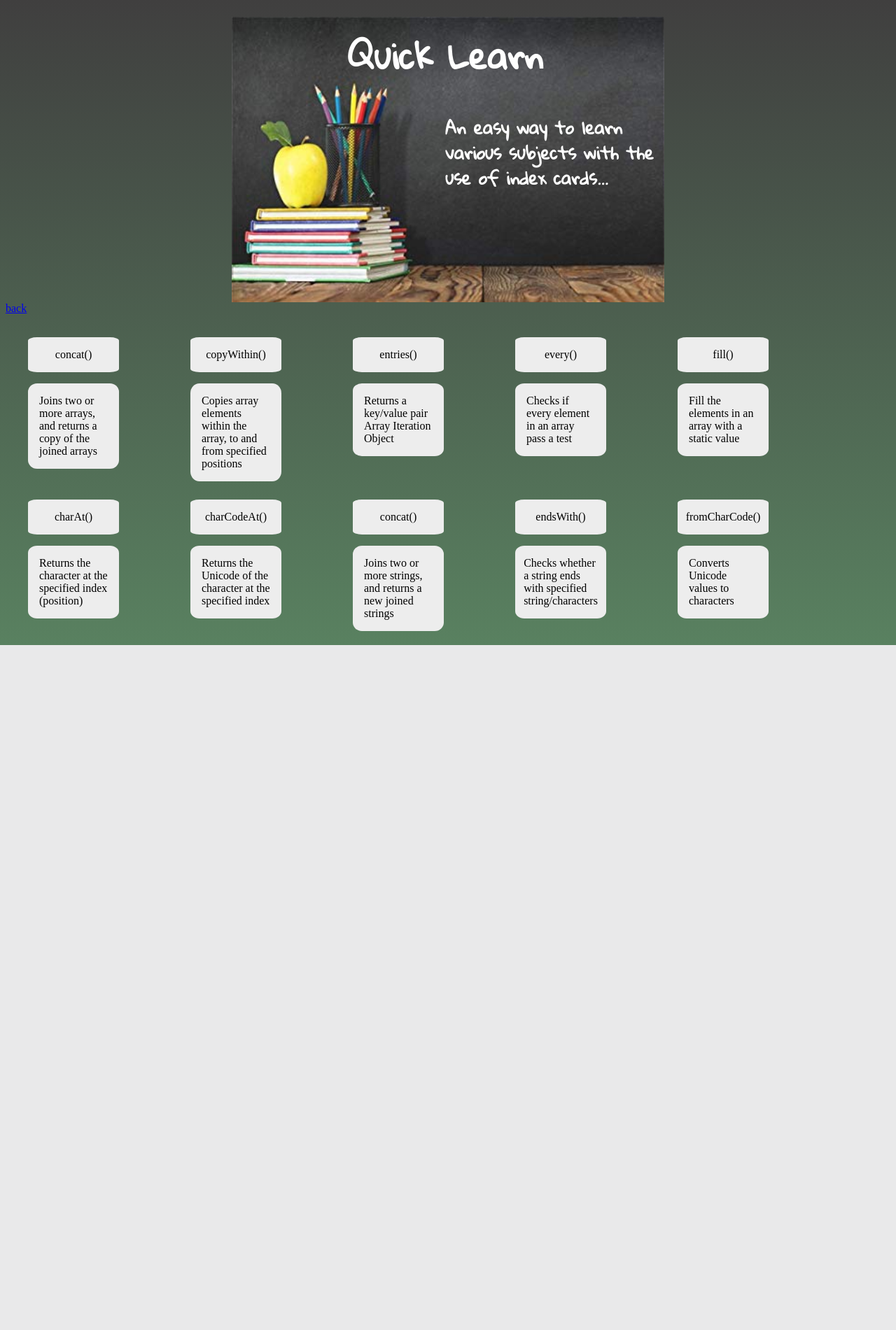
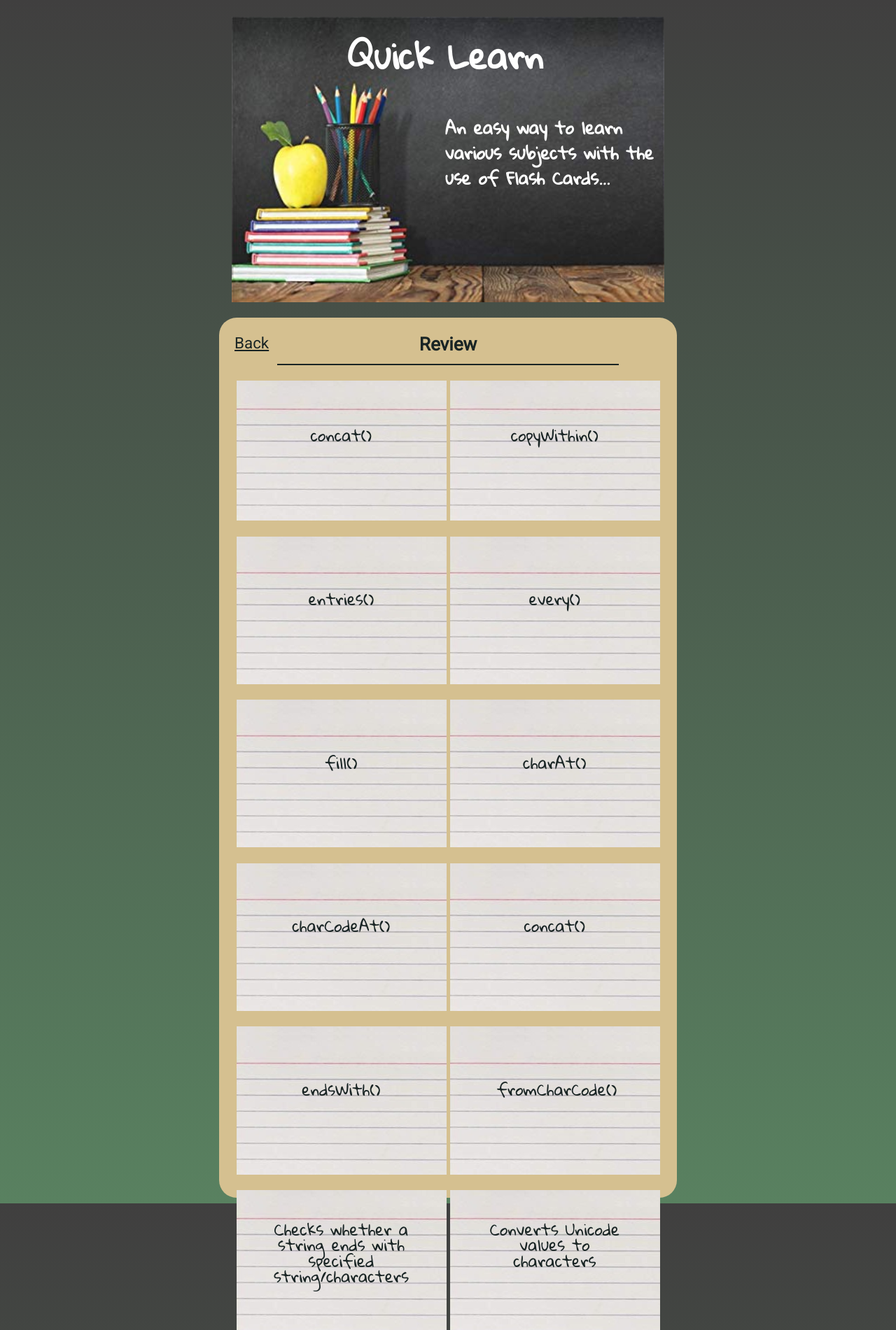
Before and after one commit to stevemcd87/python_indexCards, a Django app: a page that uses indexcards/templates/base.html in a window 1280 px wide. Shown: the whole page at 70% size. Before the commit the page ends 922 px from the top, so only its background shows below. Run offline with Django 3.2, Linux system fonts and the light colour scheme; data comes from the database, SQL or seed files in the repository; some libraries are stand-ins or nearby versions.

Commit message:
completed review.html

```diff
--- a/indexcards/templates/base.html
+++ b/indexcards/templates/base.html
@@ -1,25 +1,24 @@
 {% load static%}
 <!DOCTYPE html>
 <html lang="en" dir="ltr">
+
 <head>
   <meta name="viewport" content="width=device-width,initial-scale=1">
   <meta charset="utf-8">
 
   <link rel="stylesheet" href="{% static 'styles.css' %}">
   <script src="https://code.jquery.com/jquery-2.1.4.min.js"> </script>
-    <script
-      src="https://code.jquery.com/jquery-3.3.1.min.js"
-      integrity="sha256-FgpCb/KJQlLNfOu91ta32o/NMZxltwRo8QtmkMRdAu8="
-      crossorigin="anonymous">
+  <script src="https://code.jquery.com/jquery-3.3.1.min.js" integrity="sha256-FgpCb/KJQlLNfOu91ta32o/NMZxltwRo8QtmkMRdAu8=" crossorigin="anonymous">
   </script>
   <script src="https://cdn.rawgit.com/nnattawat/flip/master/dist/jquery.flip.min.js"></script>
   <script src="{% static 'app.js' %}"></script>
   <title>Quick Learn</title>
 </head>
+
 <body>
-    <header  class="clearfix">
+  <header class="clearfix">
     <h1>Quick Learn</h1>
-      <h2 >An easy way to learn various subjects with the use of index cards...</h2>
+    <h2>An easy way to learn various subjects with the use of Flash Cards...</h2>
   </header>
   <div class="block-content">
     {% block content %}
@@ -27,4 +26,5 @@
   </div>
 
 </body>
+
 </html>
--- a/indexcards/templates/review.html
+++ b/indexcards/templates/review.html
@@ -1,20 +1,26 @@
 {% extends "base.html" %}
 {% block content%}
-
-
-  <a href="{% url 'subject_subtopics' subject.name %}">back</a>
-
+<div class="partial">
+  <p class="back-link">
+    <a href="{% url 'subject_subtopics' subject.name %}">Back</a>
+  </p>
+  <h3 class="test-review">Review</h3>
   <div class="cards">
-
     {% for card in cards%}
-      <div class="card-grid">
-        <div class="front">
+    <div class="card-grid">
+      <div class="front">
+        <p class="card-content">
           {{card.front}}
-        </div>
-        <div class="back">
+        </p>
+      </div>
+      <div class="back">
+        <p class="card-content">
           {{card.back}}
-        </div>
+        </p>
       </div>
+    </div>
     {% endfor %}
   </div>
+</div>
+
 {% endblock %}
--- a/indexcards/templates/subtopic_cards.html
+++ b/indexcards/templates/subtopic_cards.html
@@ -1,5 +1,6 @@
 {% extends "base.html" %}
 {% block content%}
+<!-- <div class="partial"> -->
 <h3>
   <a href="{% url 'subjects' %}">
     subjects
@@ -22,7 +23,5 @@
   </div>
   {% endfor %}
 </div>
-
-
-
+<!-- </div> -->
 {% endblock %}
--- a/static/styles.css
+++ b/static/styles.css
@@ -1,24 +1,10 @@
-@import url('https://fonts.googleapis.com/css?family=Gloria+Hallelujah|Gochi+Hand|Yellowtail&display=swap');
-
-
-/* font-family: 'Gloria Hallelujah', cursive;
-font-family: 'Gochi Hand', cursive;
-font-family: 'Yellowtail', cursive; */
-
+@import url('https://fonts.googleapis.com/css?family=Gloria+Hallelujah|Roboto&display=swap');
 
 html {
-  /* -webkit-box-sizing: border-box;
-  -moz-box-sizing: border-box;
-  box-sizing: border-box; */
-  background-image: linear-gradient(#403f3f , #598160);
+  background-image: linear-gradient(#403f3f, #598160);
   min-height: 100vh;
+  /* color: white; */
 }
-*, *:before, *:after {
-  -webkit-box-sizing: inherit;
-  -moz-box-sizing: inherit;
-  box-sizing: inherit;
-  }
-
 
 body {
   padding-top: 1em;
@@ -32,13 +18,11 @@ body {
 
 header {
   color: white;
-  padding:.5em .5em 0 0;
+  padding: .5em .5em 0 0;
   background-image: url("images/desk-bg.jpg");
   background-size: cover;
   background-repeat: no-repeat;
   height: 240px;
-
-  /* position: relative; */
 }
 
 header h1 {
@@ -47,8 +31,6 @@ header h1 {
   font-size: 2.5em;
   font-family: 'Gloria Hallelujah', cursive;
   line-height: 1.1em;
-/* font-family: 'Gochi Hand', cursive; */
-/* font-family: 'Yellowtail', cursive; */
 }
 
 h2 {
@@ -58,45 +40,69 @@ h2 {
   margin-top: 1.5em;
   line-height: 1.5em;
   font-family: 'Gloria Hallelujah', cursive;
-/* font-family: 'Gochi Hand', cursive; */
-/* font-family: 'Yellowtail', cursive; */
 }
 
 .partial {
-  color: #403f3f;
+  color: #192424;
   background-color: #d5c090;
-  padding:  1em;
+  padding: 1em;
   text-align: center;
   margin: 1em 0;
   font-size: 1.4em;
-  border-radius: 10%;
+  border-radius: 25px;
+  font-family: 'Roboto', sans-serif;
+  position: relative;
 }
 
-#subjects-page h3 {
+.partial h3 {
   margin: 0 0 1.3em 0;
   padding-bottom: .5em;
-  border-bottom: 2px solid #598160;
+  border-bottom: 2px solid #192424;
+}
+
+.back-link {
+  position: absolute;
+  left: 1em;
+  top: 0;
+}
+
+.back-link a {
+  color: #192424;
 }
 
 .subject {
   background-color: #598160;
-  width: 250px;
+  width: 65%;
+  min-width: 250px;
   margin: 0 auto;
-
+  border-radius: 25px;
   /* font-size: 1.3em; */
 }
 
+#test-review {
+  display: flex;
+  justify-content: space-between;
+  background-color: #192424;
+  border-radius: 25px;
+}
+
+h3.test-review {
+  margin-top: 1em;
+}
+
+#test-review a {
+  color: #598160;
+  padding: 1em;
+}
 
 .subject p {
   padding: .5em;
 }
 
 .subject a {
-  color: #403f3f;
-
+  color: #192424;
+  text-decoration: none;
 }
-
-
 
 /* ++++++++++++++++ Index Cards +++++++++++++++++++++  */
 .correct {
@@ -107,19 +113,21 @@ h2 {
   border: solid red 2px;
 }
 
- .cards {
+.cards {
   display: flex;
   flex-wrap: wrap;
 }
 
 .card-grid {
   flex-wrap: wrap;
-  width: 40%;
-  max-width: 200px;
+  width: 80vw;
+  max-width: 300px;
   height: 200px;
-  margin: 1rem;
+  margin: 0 auto;
+  margin-bottom: 1.5em;
 }
 
+/*
 .card-test {
   position: relative;
   background-color: #EDEDED;
@@ -132,35 +140,39 @@ h2 {
   border-radius: 10%;
 }
 
-
-
-.card-test input{
+.card-test input {
   position: absolute;
   bottom: 1rem;
   left: 5%;
-  border:none;
-  background-image:none;
-  background-color:transparent;
+  border: none;
+  background-image: none;
+  background-color: transparent;
   -webkit-box-shadow: none;
   -moz-box-shadow: none;
   box-shadow: none;
   width: 90%;
   /* margin: 0 auto; */
-  /* background: grey; */
-  border-bottom: 1px solid black;
-  /* border-bottom:; */
+/* background: grey; */
+/* border-bottom: 1px solid black; */
+/* border-bottom:; */
+/* } */
+.back, .front {
+  font-family: 'Gloria Hallelujah', cursive;
+  background-image: url("images/index-card.jpg");
+  box-sizing: border-box;
+  width: 80vw;
+  max-width: 300px;
+  height: 200px;
+  line-height: 1em;
+  font-size: 1em;
 }
 
-.back, .front  {
-  border-radius: 10%;
-  width: 49%;
-  display: flex;
-  background-color: #EDEDED;
-  align-items: center;
-  justify-content: center;
-  padding: 1rem;
-  margin: 1rem;
+.front .card-content {
+  padding: 3em;
+}
 
+.back .card-content {
+  padding: 2em;
 }
 
 @media screen and (min-width: 500px) {
@@ -174,8 +186,25 @@ h2 {
     font-size: 3em;
     line-height: 2em;
   }
+
   header h2 {
     font-size: 1.5em;
     line-height: 1.5em;
   }
+
+  .partial {
+    max-width: 610px;
+    margin: 0 auto;
+    margin-top: 1em;
+  }
+
+  .partial h3 {
+    width: 80%;
+    margin: 0 auto;
+  }
+
+  #test-review {
+    margin: 0 auto;
+    width: 80%;
+  }
 }
```
Also changed, not shown: indexcards/templates/subject_subtopics.html (+9 -15 lines), indexcards/templates/subjects.html (+4 -5 lines), static/app.js (+5 -5 lines), static/images/index-card.jpg. Lines whose indentation alone changed are shown as unchanged.
